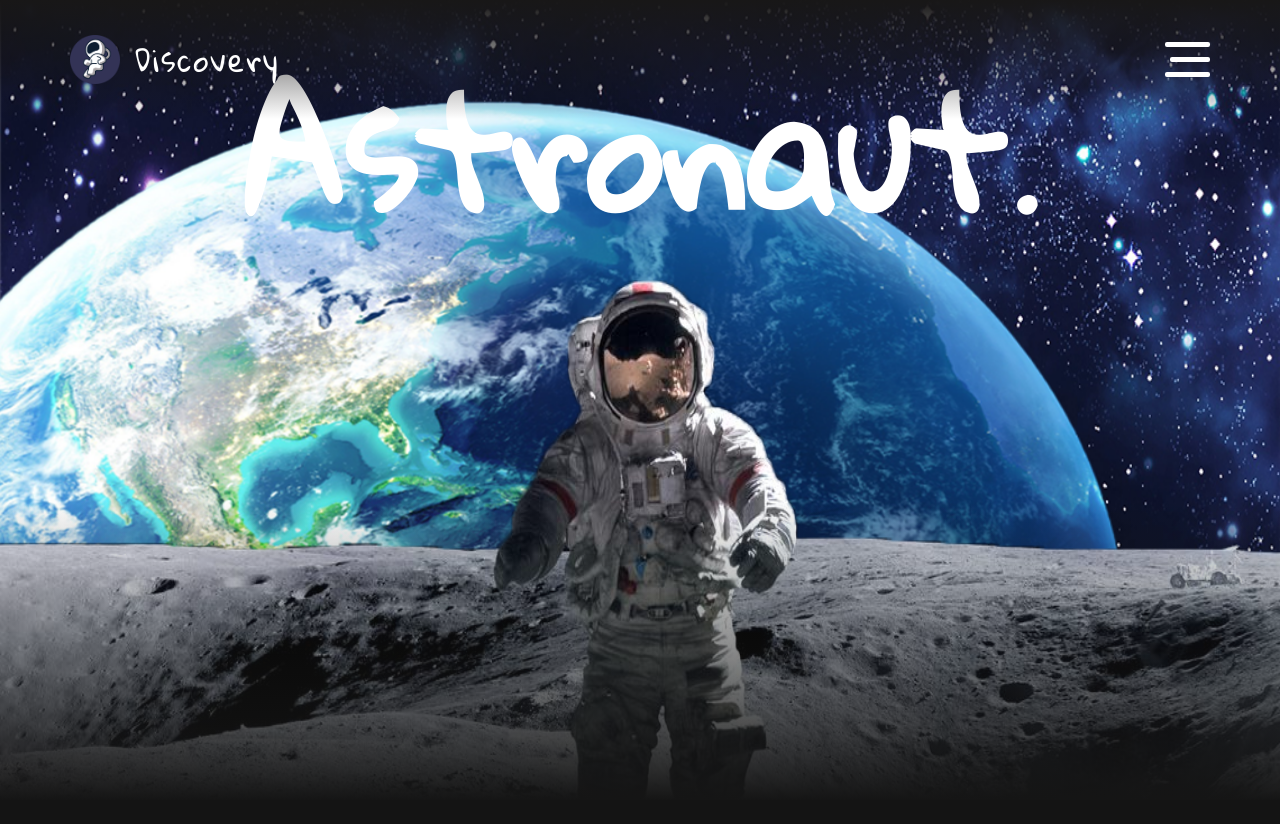
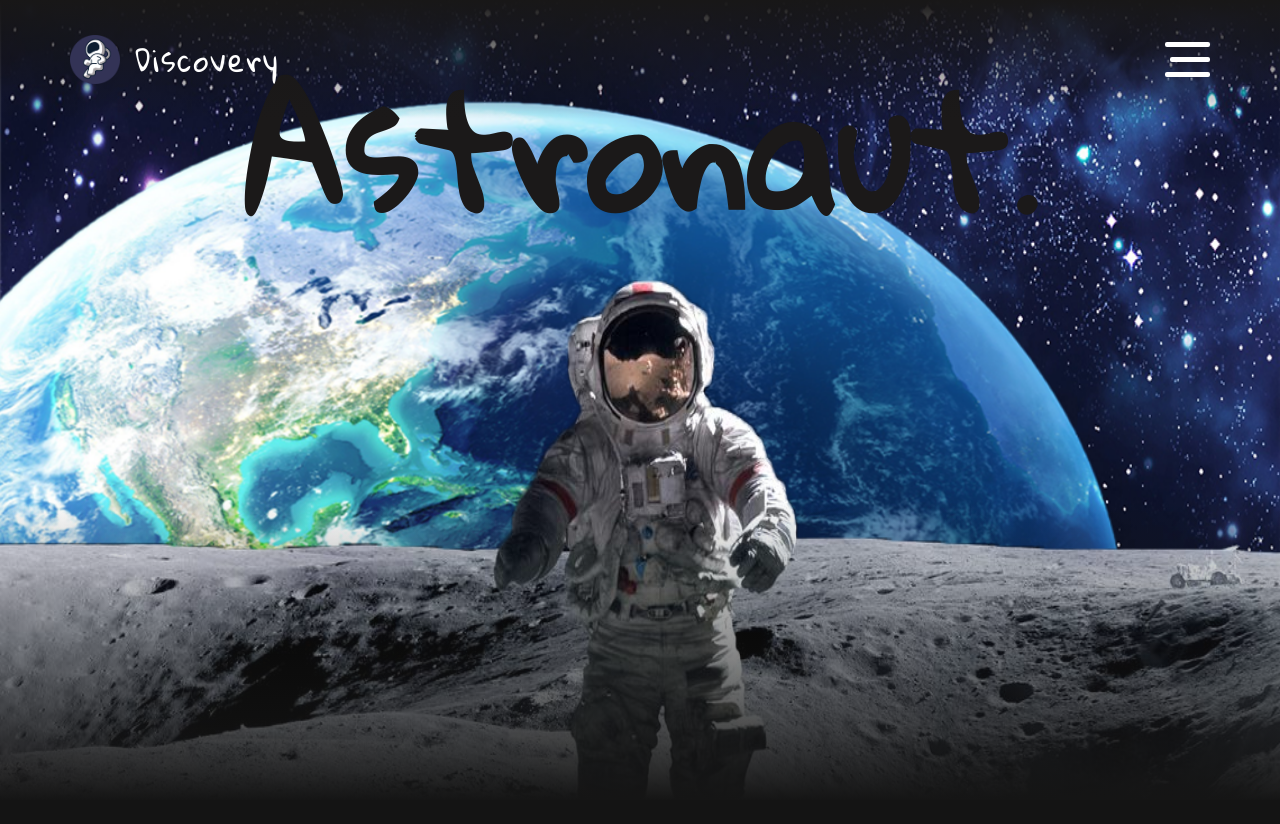
Before and after one commit to gsbka7/parallax_ver.2, a plain HTML site: page index.html in a window 1280 px wide. Shown: the top 824 px of the page. Drawn offline with Linux system fonts and the light colour scheme.

Commit message:
Update parallax.css

```diff
--- a/css/parallax.css
+++ b/css/parallax.css
@@ -133,7 +133,7 @@ nav .container{
     bottom: 50%;
     width: 100%;
     text-align: center;
-    color: rgb(255, 255, 255);
+    color: rgb(27, 25, 25);
     font-size: 150px;
     font-weight: 600;
 
```
